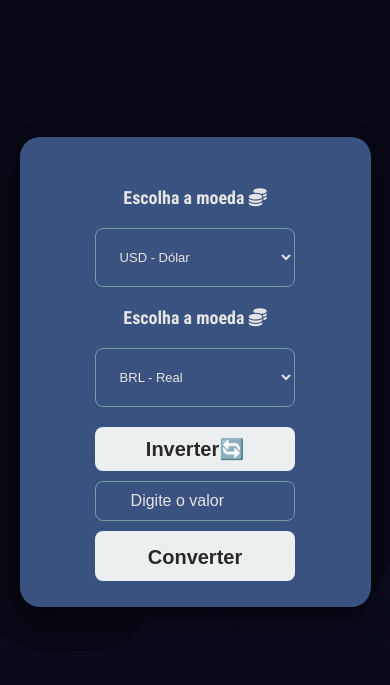
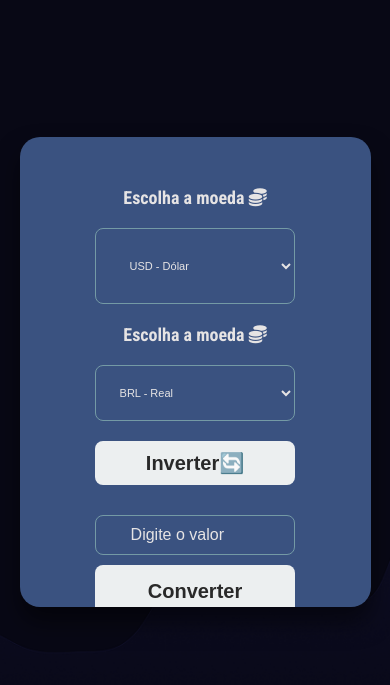
Before and after one commit to DevFront90/ConversorMoedas, a plain HTML site: page index.html in a window 390 px wide. Shown: the part 65-750 px from the top of the page. Drawn offline with Linux system fonts and the light colour scheme.

Commit message:
Update media.css

```diff
--- a/css/media.css
+++ b/css/media.css
@@ -30,18 +30,18 @@
     }
 
     .box #fromcurrency {
-         font-size: 13px;
-          padding: 20px;
+         font-size: 11px;
+          padding: 30px;
 
      }
 
     .box #toCurrency {
         padding: 20px;
-        font-size: 13px;
+        font-size: 11px;
      }
 
     input[type=number] {
-       margin-top: 10px;
+       margin-top: 30px;
 
     }
 
```
